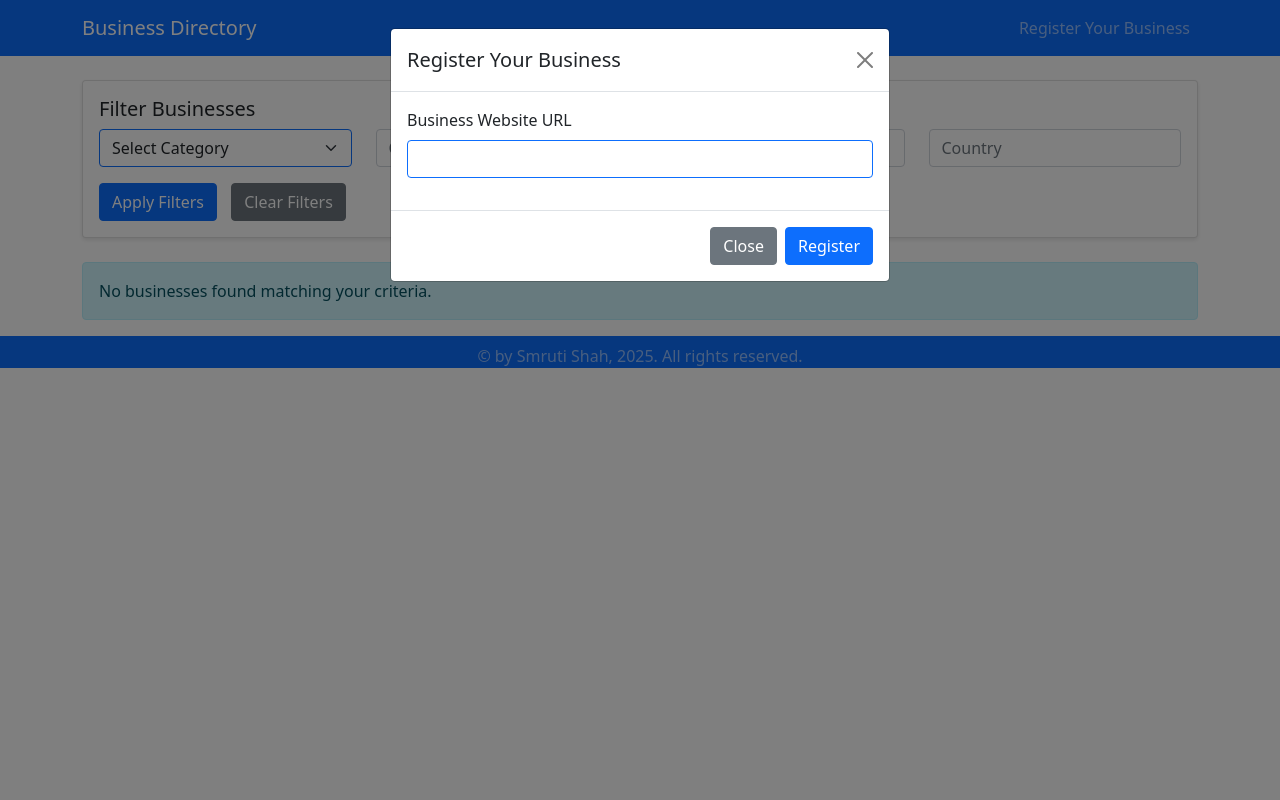
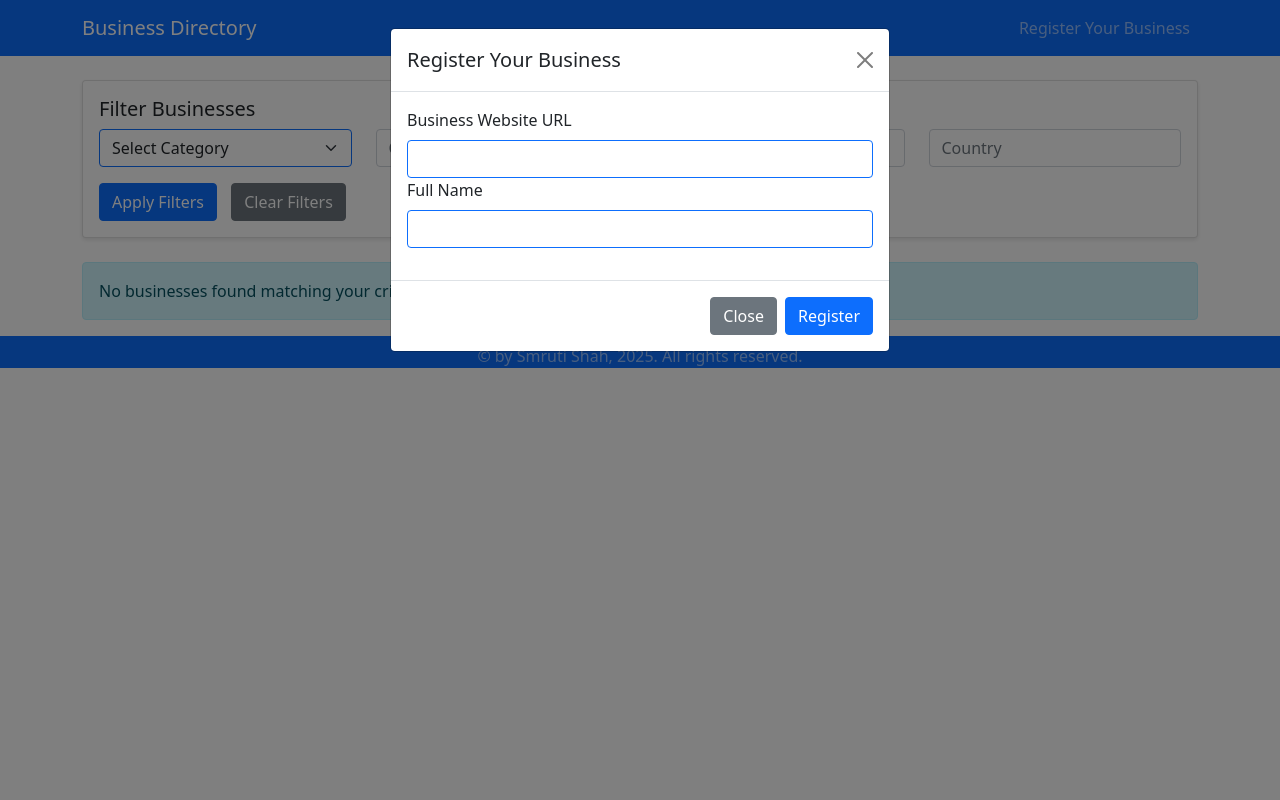
Before and after one commit to smrutishah2610/AI-Powered_Business_Directory_Using_Website_URL, a Flask app: page / in a window 1280 px wide, after a click on "Register Your Business". Run offline with Flask 3, Linux system fonts and the light colour scheme; data that the repository does not hold is empty.

Commit message:
v2.0.0
Now you can add Listed By person name

```diff
--- a/app.py
+++ b/app.py
@@ -15,7 +15,10 @@ def home():
 @app.route('/scrape', methods=['POST'])
 def scrape_website():
     try:
+        # TODO: PASS NAME AND URL IN THE BODY PARAMS
         url = request.form.get('url')
+        listed_by = request.form.get('listed_by')
+        print('listed by in app.py LINE 21: ', listed_by)
         if not url:
             return jsonify({"error": "URL is required"}), 400
 
@@ -23,7 +26,8 @@ def scrape_website():
         if check_duplicate_website(url):
             return jsonify({"error": "This business is already registered"}), 400
 
-        success = scrape_and_store(url)
+        # TODO: PASS THE BODY TO THE SCRAPE AND STORE THE NAME WITH THE URL
+        success = scrape_and_store(url, listed_by)
 
         if success:
             return jsonify({"message": "Business registered successfully"})
@@ -36,11 +40,12 @@ def scrape_website():
 @app.route('/websites')
 def get_websites():
     try:
+        # TODO: LEARN DIFFERENCE BETWEEN QUERY AND PARAMS FOR GET REQUEST
+        # TODO: FIX THIS
         category = request.args.get('category')
         city = request.args.get('city')
         province = request.args.get('province')
         country = request.args.get('country')
-
         # Initialize query
         query = {}
 
@@ -57,9 +62,15 @@ def get_websites():
         # Get filtered businesses
         businesses = list(collection.find(query))
 
+        # PRINT(TYPEOF BUSINESSES)
+
         if request.headers.get('X-Requested-With') == 'XMLHttpRequest':
             # If AJAX request, return only the business list partial
             return render_template('index.html', businesses=businesses)
+
+        # PASS ONLY _ID, NAME, LINK, LOCATION, DESCRIPTION AND CATEGORY - NOT ANYTHING ELSE
+
+        # DON"T CALL INDEX.HTML RATHER THAN PASS businesses OBJECT DIRECTLY
 
         # For regular requests, return the full page
         return render_template('index.html', businesses=businesses)
@@ -70,11 +81,14 @@ def get_websites():
 
 @app.route('/business/details/<business_id>')
 def business_details(business_id):
+    # TODO: QUERY OR PARAMS?
     try:
         business = collection.find_one({"_id": ObjectId(business_id)})
+        # TODO: DON"T PASS PHONE NUMBER INSTEAD OF PASS 0000000000 FIXED
+        # TODO: WHAT ARE YOU PASSING BACK...
         if business:
             return render_template('business_details.html', business=business)
-        return render_template('index.html', error="Business not found")
+        return render_template(template_name_or_list='index.html', error="Business not found")
     except Exception as e:
         print(f"Error fetching business details: {e}")
         return render_template('index.html', error="Failed to load business details")
--- a/mongoClient.py
+++ b/mongoClient.py
@@ -1,4 +1,6 @@
 from pymongo import MongoClient
+
+from api import websiteInformation
 
 
 client = MongoClient("localhost", 27017)
@@ -13,7 +15,7 @@ def check_duplicate_website(url):
     return existing is not None
 
 
-def save_to_mongodb(url, extracted_data):
+def save_to_mongodb(url, listed_by, extracted_data):
     if extracted_data is None:
         print(f"Warning: No data extracted for URL: {url}")
         return False, "No data extracted"
@@ -25,6 +27,7 @@ def save_to_mongodb(url, extracted_data):
 
         data = {
             "url": url,
+            "listed_by": listed_by,
             "website_name": extracted_data.website_name,
             "contact_number": extracted_data.contact_number,
             "website_description": extracted_data.website_description,
@@ -33,9 +36,10 @@ def save_to_mongodb(url, extracted_data):
                 "province": extracted_data.province,
                 "country": extracted_data.country
             },
-            "category": extracted_data.category,
+            "category": extracted_data.category
         }
 
+        print('listed by in mongoClient Line 40: ', listed_by)
         collection.insert_one(data)
         return True, "Business registered successfully"
     except Exception as e:
--- a/static/script.js
+++ b/static/script.js
@@ -3,8 +3,9 @@ $(document).ready(function() {
         e.preventDefault();
 
         const url = $('#urlInput').val();
+        const name = $('#nameInput').val();
         const messageDiv = $('#message');
-
+        console.log('Listed By Script.js Line 8:',name);
         // Show loading state
         messageDiv.removeClass('alert-danger alert-success')
             .addClass('alert-info')
@@ -14,7 +15,7 @@ $(document).ready(function() {
         $.ajax({
             url: '/scrape',
             method: 'POST',
-            data: { url: url },
+            data: { url: url, name: name },
             success: function(response) {
                 messageDiv.removeClass('alert-danger alert-info')
                     .addClass('alert-success')
@@ -102,6 +103,7 @@ $(document).ready(function() {
     // Register business handler
     $('#registerButton').click(function() {
         const url = $('#businessUrl').val();
+        const listed_by = $('#listed_by').val();
         const statusDiv = $('#registerStatus');
 
         statusDiv.removeClass('alert-danger alert-success')
@@ -112,7 +114,7 @@ $(document).ready(function() {
         $.ajax({
             url: '/scrape',
             method: 'POST',
-            data: { url: url },
+            data: { url: url, listed_by: listed_by },
             success: function(response) {
                 statusDiv.removeClass('alert-info alert-danger')
                     .addClass('alert-success')
@@ -157,6 +159,13 @@ $(document).ready(function() {
                     </div>
 
                     <div class="row mb-3">
+                        <div class="col-md-3"><strong>Website Added By:</strong></div>
+                        <div class="col-md-9">
+                            ${business.listed_by}
+                        </div>
+                    </div>
+
+                    <div class="row mb-3">
                         <div class="col-md-3"><strong>Category:</strong></div>
                         <div class="col-md-9">
                             <span class="badge bg-primary">${business.category}</span>
--- a/templates/index.html
+++ b/templates/index.html
@@ -39,6 +39,8 @@
                             <div class="mb-3">
                                 <label class="form-label">Business Website URL</label>
                                 <input type="url" class="form-control" id="businessUrl" required>
+                                <label class="form-label">Full Name</label>
+                                <input type="text" class="form-control" id="listed_by" required>
                             </div>
                             <div id="registerStatus" class="alert" style="display: none;"></div>
                         </form>
```
Also changed, not shown: api.py (+9 -0 lines), main.py (+5 -9 lines), templates/business_details.html (+6 -1 lines), templates/index.js (added, +28 -0 lines).
